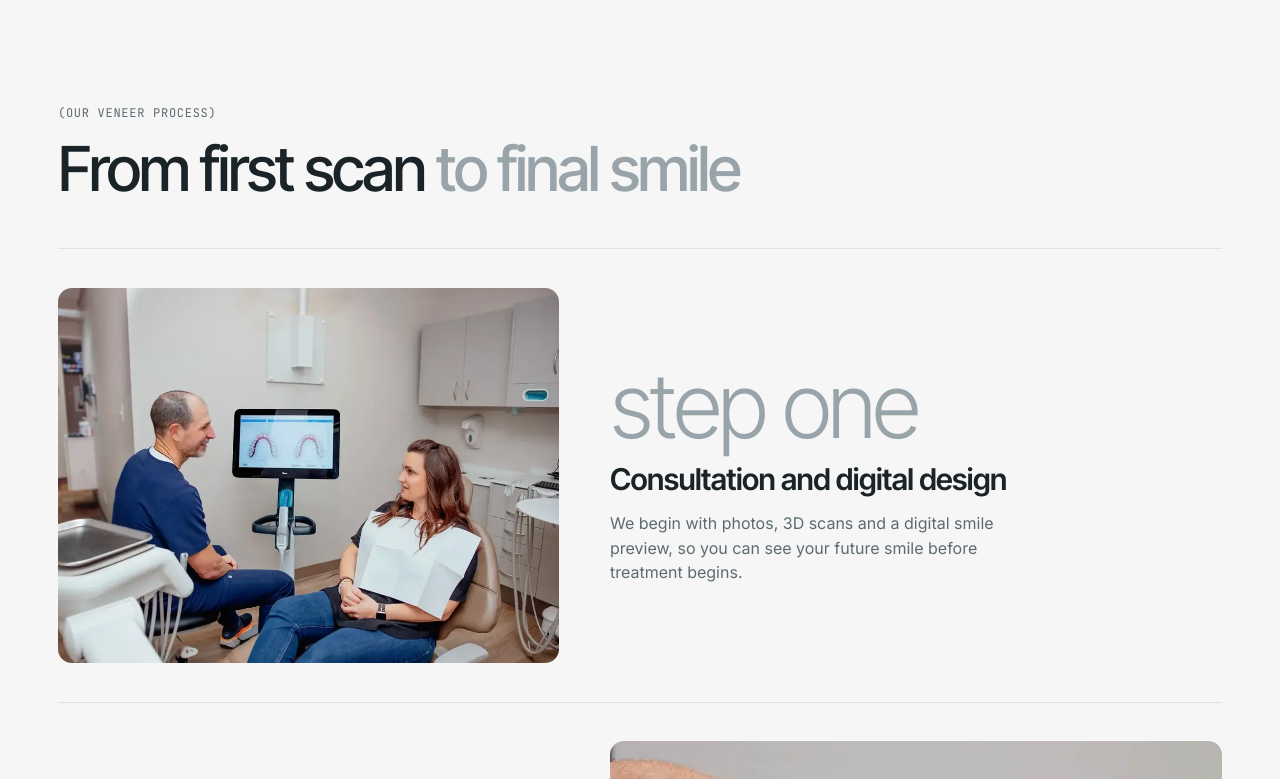
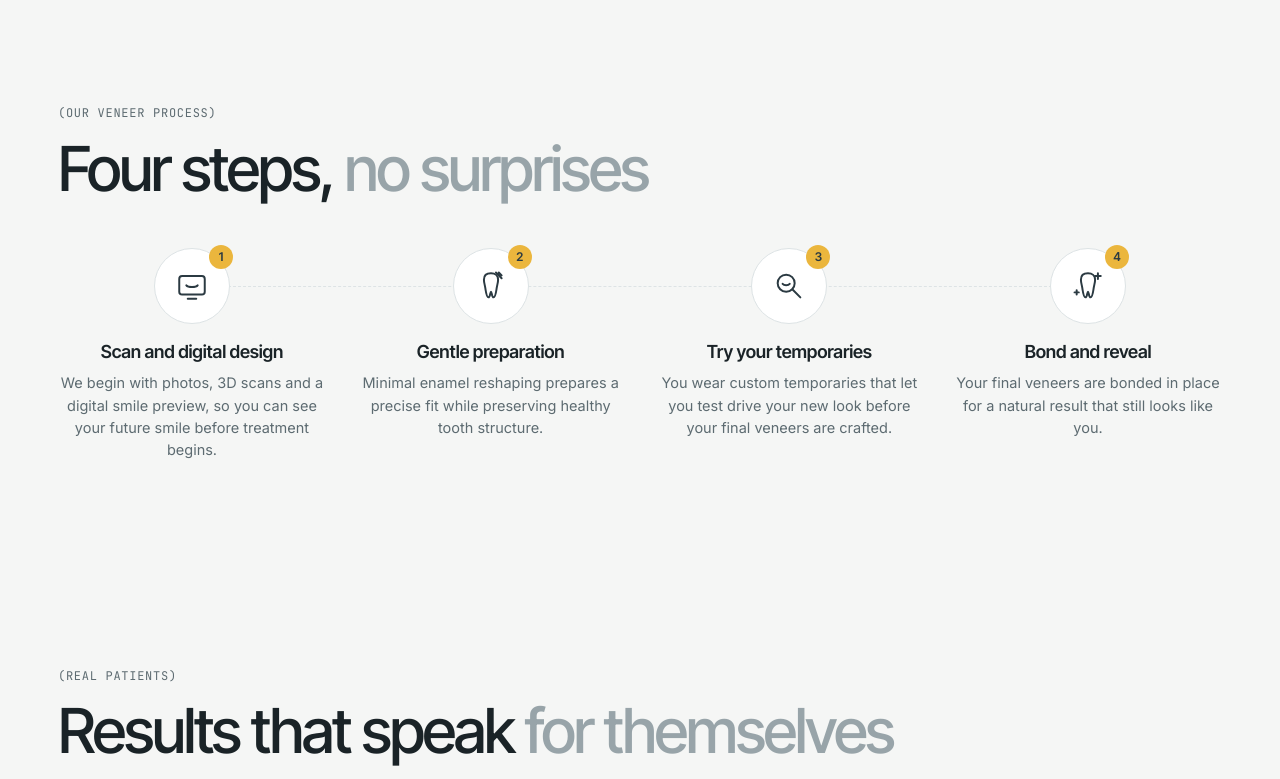
Before and after one commit to giagia3334/austin-lifetime-lp, a plain HTML site: page index.html in a window 1280 px wide. Shown: the part 3940-4719 px from the top of the page. Drawn offline with Linux system fonts and the light colour scheme.

Commit message:
Compact illustrated veneer process

```diff
--- a/index.html
+++ b/index.html
@@ -817,6 +817,16 @@ body.introing{overflow:hidden}
 .lgl .lgt p,.lgl .lgt li{color:#3c4a52}.lgl .lgt a{color:var(--ink)}
 
 .lgl{position:fixed!important;inset:0!important;display:grid!important;place-items:center!important}.lgl .lgb{position:relative;grid-template-rows:auto minmax(0,1fr)!important;max-width:860px;margin:auto}.lgl .lgh{position:static}
+
+.pmini{list-style:none;margin:0;padding:0;display:grid;grid-template-columns:repeat(4,1fr);gap:clamp(14px,2.4vw,32px);position:relative}
+.pmini:before{content:"";position:absolute;left:12%;right:12%;top:38px;border-top:1px dashed var(--line)}
+.pmini li{position:relative;text-align:center}
+.pmini .pi{position:relative;width:76px;height:76px;margin:0 auto 14px;border-radius:50%;background:var(--bg,#fff);border:1px solid var(--line);display:grid;place-items:center}
+.pmini svg{width:34px;height:34px;fill:none;stroke:var(--night);stroke-width:1.4;stroke-linecap:round;stroke-linejoin:round}
+.pmini .pi span{position:absolute;top:-4px;right:-4px;width:24px;height:24px;border-radius:50%;background:var(--gold);color:var(--night);font:600 12px/24px var(--disp)}
+.pmini h3{font-family:var(--disp);font-weight:600;font-size:18px;letter-spacing:-.01em;margin:0 0 6px}
+.pmini p{margin:0 auto;color:var(--mute);font-size:14.5px;max-width:30ch}
+@media(max-width:760px){.pmini{grid-template-columns:1fr 1fr;row-gap:28px}.pmini:before{display:none}}
 </style>
 <div id="app"></div><footer class="lf"><div class="in"><span>© 2026 Austin Lifetime Dental LLLP · 2206 W Parmer Ln, Austin, TX 78727</span><span class="lfl"><a href="https://www.lifetimedental.com/privacy-policy/" data-legal="Privacy Policy">Privacy Policy</a><a href="https://www.lifetimedental.com/terms-of-use-terms-of-service/" data-legal="Terms of Use">Terms of Use</a></span></div></footer><div id="intro" aria-hidden="true"><div class="ib"><img src="a/logo-white.png" alt=""><p>30 years of serving <em>Austin</em></p></div></div>
 <div class="fab"><a class="bk" href="#pk-form" aria-label="Book a consult"><svg viewBox="0 0 24 24" fill="none" stroke="currentColor" stroke-width="2" stroke-linecap="round"><rect x="3.5" y="5" width="17" height="15" rx="2.5"/><path d="M3.5 10h17M8 3v4M16 3v4"/></svg></a><a class="tl3" href="tel:5128351924" aria-label="Call (512) 835-1924"><svg viewBox="0 0 24 24" fill="none" stroke="currentColor" stroke-width="2" stroke-linecap="round" stroke-linejoin="round"><path d="M5 4h4l2 5-2.5 1.500a11 11 0 0 0 5 5L15 13l5 2v4a2 2 0 0 1-2 2A16 16 0 0 1 3 6a2 2 0 0 1 2-2"/></svg></a></div>
@@ -1192,6 +1202,8 @@ const S2 = [
     v: [
       { name: 'Big step words with photos (Luca style)', d: 'Told the way Luca tells it: “step one, step two…”, one photo each. The steps are Austin’s own veneer process.',
         html: () => `<div class="sec"><div class="in">${head('Our veneer process', 'From first scan', 'to final smile')}<div class="luca">${STEPS.map((s, i) => `<div class="st"><div class="ph">${img(s[2], '')}</div><div><div class="k">step ${WORDS[i]}</div><h3>${s[0]}</h3><p>${s[1]}</p></div></div>`).join('')}</div></div></div>` },
+      { name: 'Compact illustrated steps', d: 'Four small illustrated steps in one row.',
+        html: () => { const T='M12 3c-3 0-5 1.6-5 4.5 0 2 .6 3.5 1 6 .4 2.6.8 6.5 2.2 6.5 1.3 0 1.2-4 1.8-4s.5 4 1.8 4c1.4 0 1.8-3.9 2.2-6.5.4-2.5 1-4 1-6C17 4.6 15 3 12 3z'; const IC=[`<rect x="3" y="5" width="18" height="13" rx="2"/><path d="M8 11.5c1.2 1.6 6.8 1.6 8 0"/><path d="M9 21h6"/>`,`<path d="${T}"/><path d="M15.5 2.5l4 4M17.5 2.5l2 2"/>`,`<circle cx="10" cy="10" r="6"/><path d="M14.5 14.5L20 20"/><path d="M7.5 10.5c1 1.2 4 1.2 5 0"/>`,`<path d="${T}"/><path d="M19 3v4M17 5h4M4 15v3M2.5 16.5h3"/>`]; const SH=['Scan and digital design','Gentle preparation','Try your temporaries','Bond and reveal']; return `<div class="sec"><div class="in">${head('Our veneer process', 'Four steps,', 'no surprises')}<ol class="pmini">${STEPS.map((s,i)=>`<li><div class="pi"><svg viewBox="0 0 24 24" aria-hidden="true">${IC[i]}</svg><span>${i+1}</span></div><h3>${SH[i]}</h3><p>${s[1].split(/(?<=\.)\s/)[0]}</p></li>`).join('')}</ol></div></div>`; } },
       { name: 'Stacking cards with huge numbers', d: 'Four cards pile up as you scroll, each with a giant 01–04.',
         html: () => `<div class="sec deep"><div class="in">${head('How it works', 'A calm process for', 'a new smile')}<div class="pstack">${STEPS.map((s, i) => `<article class="pcard ph3" style="top:${76 + i * 16}px"><div class="num">0${i + 1}</div><div class="tx"><div class="lab"><span>Step ${WORDS[i]}</span><span>${['Plan', 'Prepare', 'Try', 'Reveal'][i]}</span></div><h3>${s[0]}</h3><p>${s[1]}</p></div><div class="pp${i === 3 ? ' rotp' : ''}">${i === 3 ? ['after-hero.webp', 'r03a.webp', 'r05a.webp', 'r07a.webp', 'r14a.webp'].map((f, k) => img(f, 'Result ' + (k + 1), 'cover' + (k ? '' : ' on'))).join('') : img(s[2], '')}</div></article>`).join('')}</div></div></div>`,
         init: el => { const im = [...el.querySelectorAll('.rotp img')]; let i = 0; const t = setInterval(() => { if (!document.body.contains(im[0])) return clearInterval(t); im[i].classList.remove('on'); i = (i + 1) % im.length; im[i].classList.add('on'); }, 2400); } },
@@ -1572,7 +1584,7 @@ function save() {
   clearTimeout(saveT); $('#sync').textContent = 'Saving…';
   saveT = setTimeout(async () => { ST.updated = new Date().toISOString(); try { await ref.set(JSON.parse(JSON.stringify(ST))); $('#sync').textContent = '☁️ Synced to Claude'; } catch (e) { $('#sync').textContent = 'Not synced, saved on this device'; } }, 700);
 }
-ST.tone='c'; ST.picks={"nav": 2, "hero": 1, "offer1": 1, "offer2": 1, "years": 6, "services": 2, "designer": 1, "process": 1, "results": 3, "tech": 1, "team": 1, "cost": 2, "reviews": 2, "visit": 1, "faq": 3, "form": 1}; const FINAL=true; { const _y = (location.hash + location.search).match(/y30=([1-6])/); if (_y) ST.picks.years = +_y[1]; }
+ST.tone='c'; ST.picks={"nav": 2, "hero": 1, "offer1": 1, "offer2": 1, "years": 6, "services": 2, "designer": 1, "process": 2, "results": 3, "tech": 1, "team": 1, "cost": 2, "reviews": 2, "visit": 1, "faq": 3, "form": 1}; const FINAL=true; { const _y = (location.hash + location.search).match(/y30=([1-6])/); if (_y) ST.picks.years = +_y[1]; }
 build(); document.body.classList.add('preview','final'); document.querySelector('.top').hidden=true; revealInit(); fabInit(); (function(){var n=document.getElementById('intro');if(!n)return;document.body.classList.add('introing');var done=function(){document.body.classList.remove('introing');if(n.parentNode)n.remove();};n.addEventListener('click',function(){n.style.animation='introFade .35s ease forwards';setTimeout(done,370);});setTimeout(done,2650);})(); popupInit(/[?&#]popup-test/.test(location.href) ? 1500 : 60000, /[?&#]popup-test/.test(location.href));
 (async () => {
   let db = null; try { db = window.claude ? await window.claude.use('db') : null; } catch (e) {}
```
